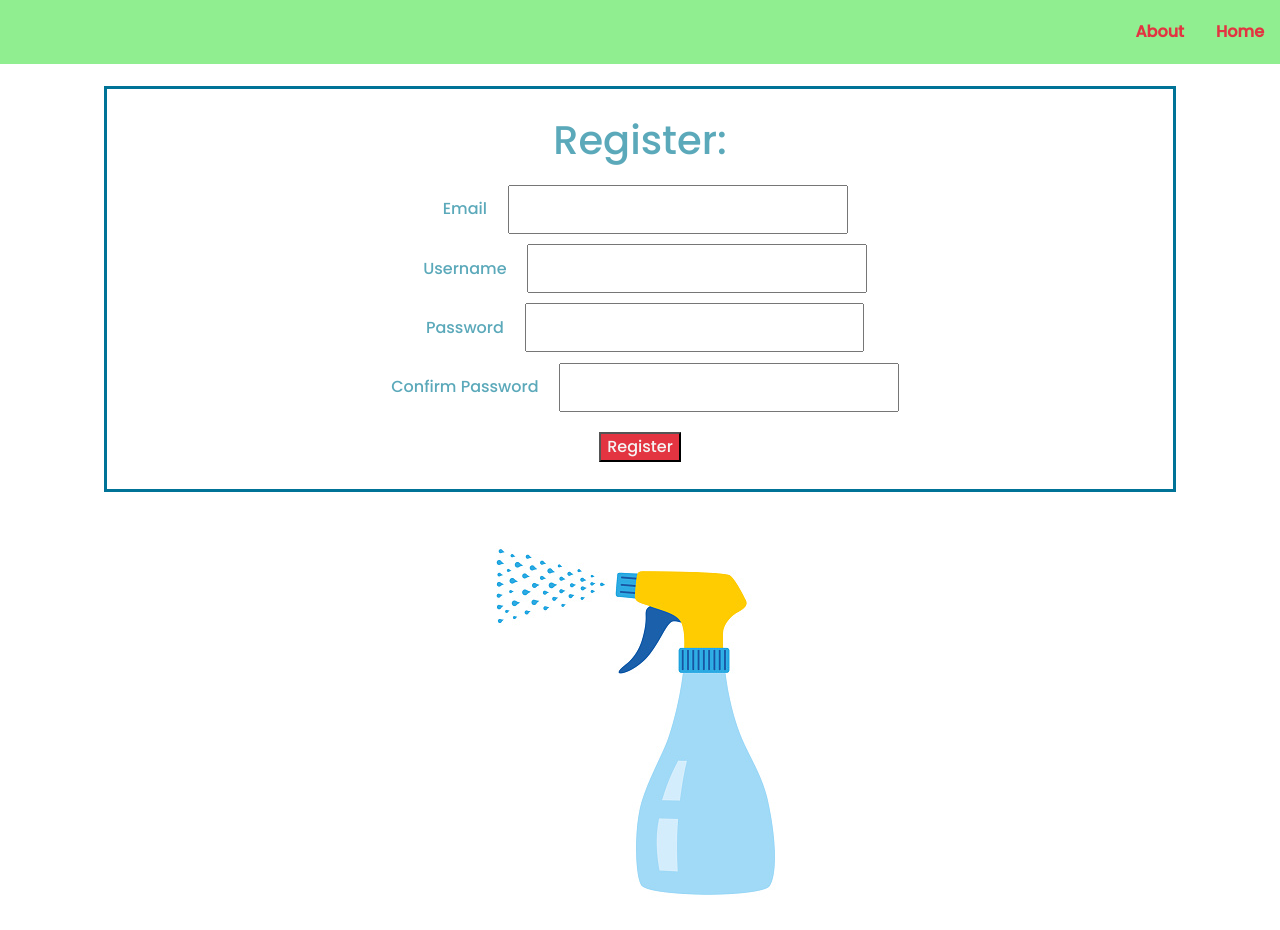
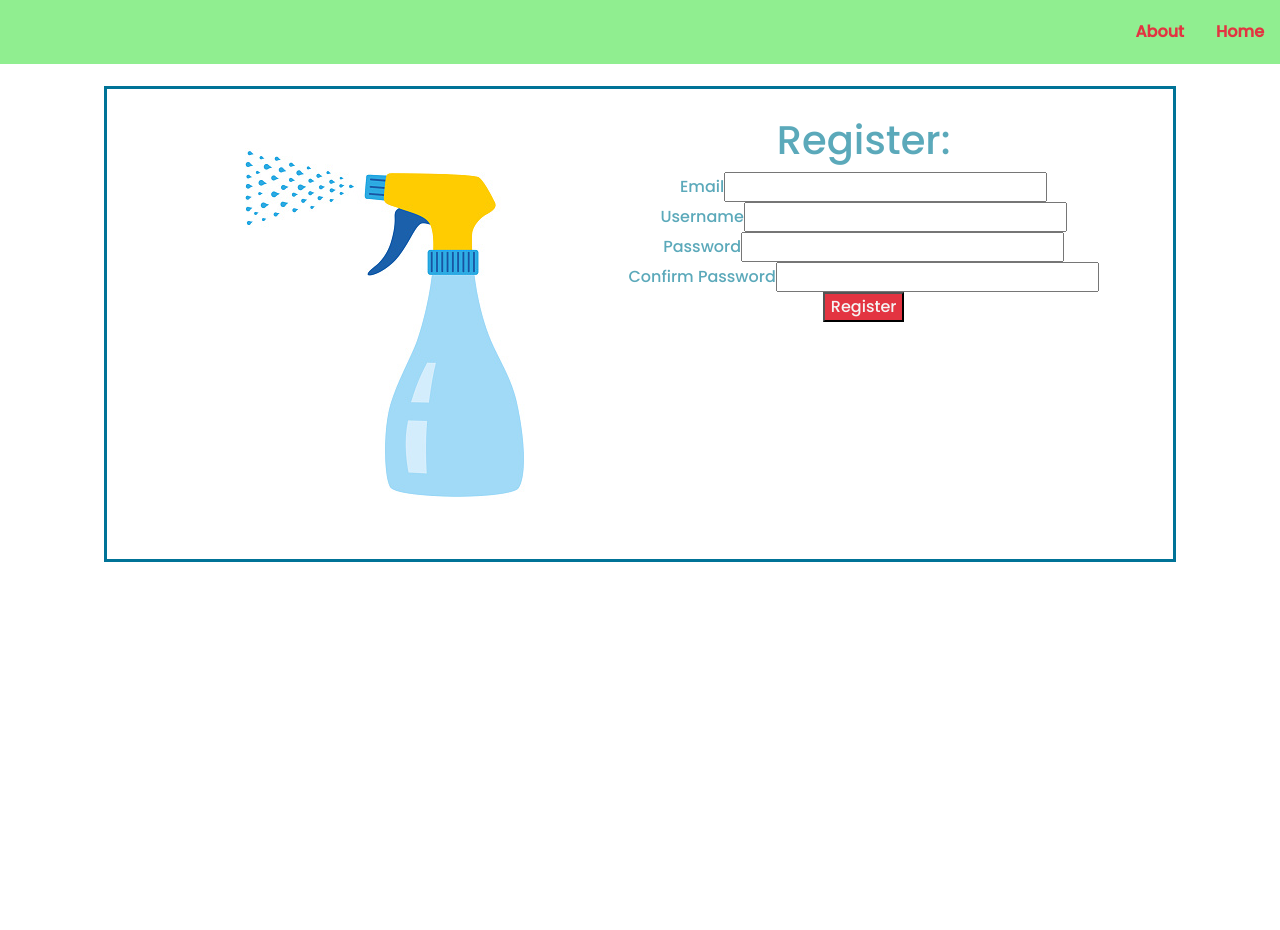
Before and after one commit to smclairecarden/chores-simplified, a Flask app: page /register in a window 1280 px wide. After the commit the page ends 562 px from the top, so only its background shows below. Run offline with Flask 2, Linux system fonts and the light colour scheme; some libraries are stand-ins or nearby versions.

Commit message:
style register page

```diff
--- a/myapp/static/styles.css
+++ b/myapp/static/styles.css
@@ -130,7 +130,10 @@ a {
   text-align: center;
 }
 
-
+.registerform {
+  display: flex;
+  justify-content: center;
+}
 
 @media only screen and (max-width: 768px) {
   .allhomepage {
@@ -142,6 +145,10 @@ a {
     font-size: small;
   }
 
+  .registerform {
+    flex-direction: column;
+  }
+
   .nav {
     font-size: small;
   }
--- a/myapp/templates/register.html
+++ b/myapp/templates/register.html
@@ -1,6 +1,8 @@
 {% extends "base.html" %}
 {% block content %}
 <form class="registerform" method="POST">
+    <img src="../static/istockphoto-1224047078-170667a.jpg" alt="spray bottle">
+    <div>
     <h1>Register:</h1>
     {{form.hidden_tag()}}
     {{form.email.label}}{{form.email}}<br>
@@ -10,6 +12,7 @@
     <div class="registerbutton">
     {{form.submit()}}
     </div>
+    </div>
 </form>
-<img src="../static/istockphoto-1224047078-170667a.jpg" alt="spray bottle">
+
 {% endblock %}
```
